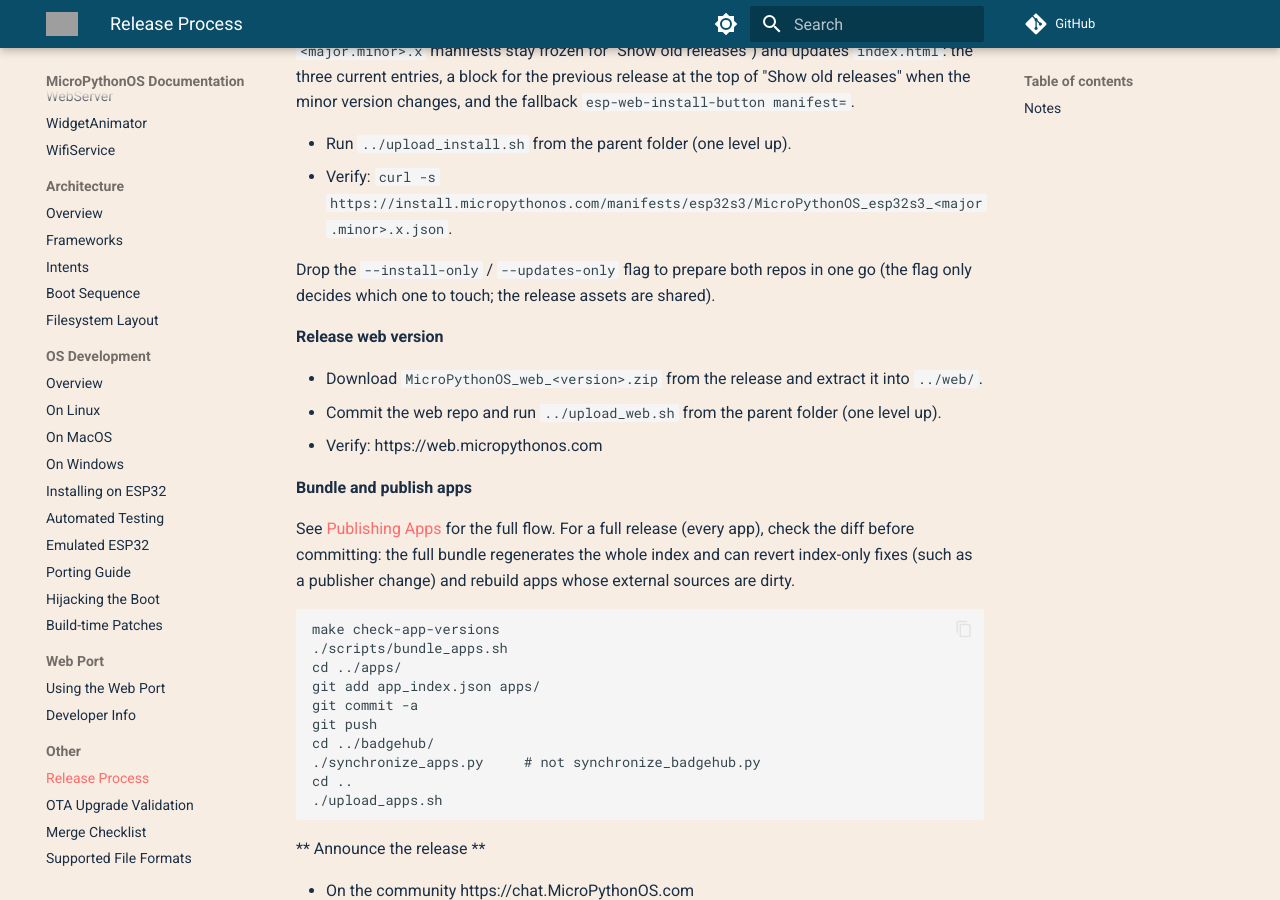
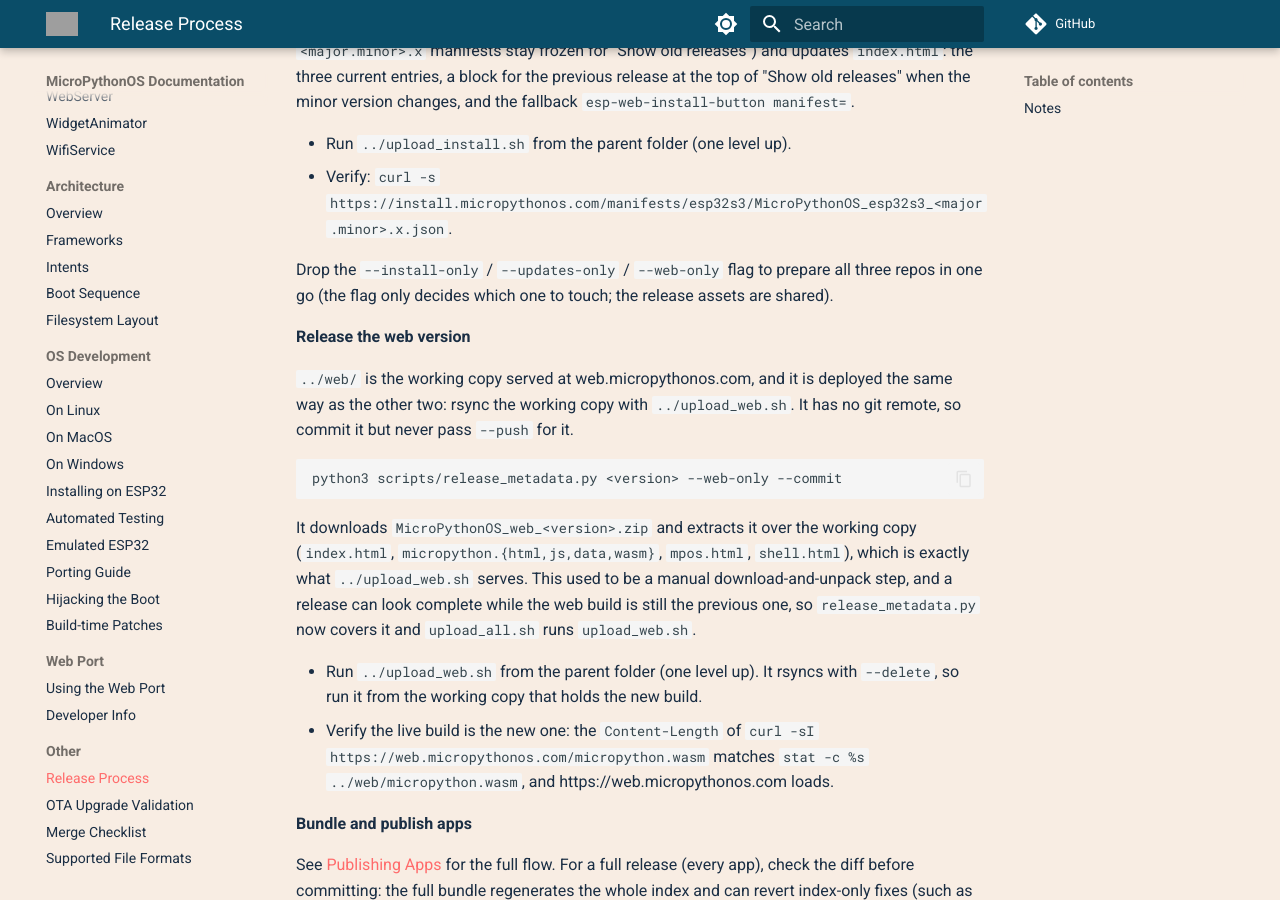
Before and after one commit to MicroPythonOS/docs, an MkDocs documentation site: the page built from docs/other/release-checklist.md, in a window 1280 px wide and 900 px high, scrolled down 2624 px. Built offline with MkDocs 1.6.1 and Material for MkDocs 9.7.7, drawn with Linux system fonts in a browser that asks for light colours; comment, search, counter and statistics services are not loaded; grey boxes are pictures that could not be loaded.

Commit message:
docs: release checklist no longer forgets the web build

````diff
--- a/docs/other/release-checklist.md
+++ b/docs/other/release-checklist.md
@@ -136,15 +136,34 @@ the top of "Show old releases" when the minor version changes, and the fallback
 - Run `../upload_install.sh` from the parent folder (one level up).
 - Verify: `curl -s https://install.micropythonos.com/manifests/esp32s3/MicroPythonOS_esp32s3_<major.minor>.x.json`.
 
-Drop the `--install-only` / `--updates-only` flag to prepare both repos in one
-go (the flag only decides which one to touch; the release assets are shared).
+Drop the `--install-only` / `--updates-only` / `--web-only` flag to prepare all
+three repos in one go (the flag only decides which one to touch; the release
+assets are shared).
 
-**Release web version**
+**Release the web version**
 
-- Download `MicroPythonOS_web_<version>.zip` from the release and extract it
-  into `../web/`.
-- Commit the web repo and run `../upload_web.sh` from the parent folder (one level up).
-- Verify: https://web.micropythonos.com
+`../web/` is the working copy served at web.micropythonos.com, and it is
+deployed the same way as the other two: rsync the working copy with
+`../upload_web.sh`. It has no git remote, so commit it but never pass `--push`
+for it.
+
+```
+python3 scripts/release_metadata.py <version> --web-only --commit
+```
+
+It downloads `MicroPythonOS_web_<version>.zip` and extracts it over the working
+copy (`index.html`, `micropython.{html,js,data,wasm}`, `mpos.html`,
+`shell.html`), which is exactly what `../upload_web.sh` serves. This used to be
+a manual download-and-unpack step, and a release can look complete while the
+web build is still the previous one, so `release_metadata.py` now covers it and
+`upload_all.sh` runs `upload_web.sh`.
+
+- Run `../upload_web.sh` from the parent folder (one level up). It rsyncs with
+  `--delete`, so run it from the working copy that holds the new build.
+- Verify the live build is the new one: the `Content-Length` of
+  `curl -sI https://web.micropythonos.com/micropython.wasm` matches
+  `stat -c %s ../web/micropython.wasm`, and https://web.micropythonos.com
+  loads.
 
 **Bundle and publish apps**
 
````
